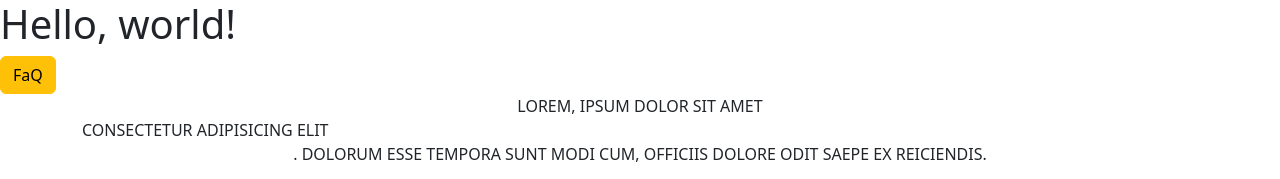
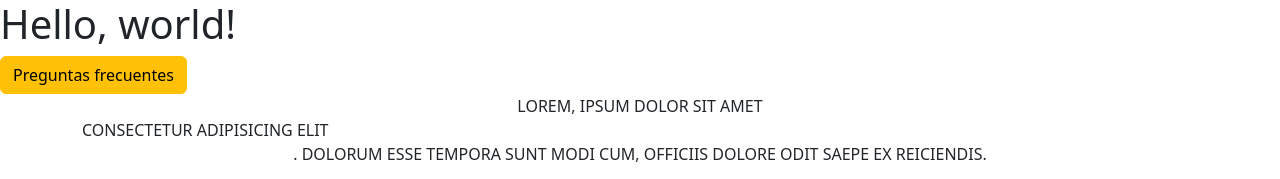
Before and after one commit to Francistano/trabajoBootstrap, a plain HTML site: page index.html in a window 1280 px wide. Shown: the top 179 px of the page. Drawn offline with nearby package versions, Linux system fonts and the light colour scheme.

Commit message:
cambios minimos

```diff
--- a/index.html
+++ b/index.html
@@ -15,7 +15,7 @@
 <body>
   <!-- titulo y texto -->
   <h1>Hello, world!</h1>
-  <a class="btn btn-warning" href="./pages/faq.html" role="button">FaQ</a>
+  <a class="btn btn-warning" href="./pages/faq.html" role="button">Preguntas frecuentes</a>
   <div class="container">
     <p class="text-uppercase row">Lorem, ipsum dolor sit amet <span class="fst_italic">consectetur adipisicing
         elit</span>. Dolorum esse tempora sunt modi cum, officiis dolore odit
```
